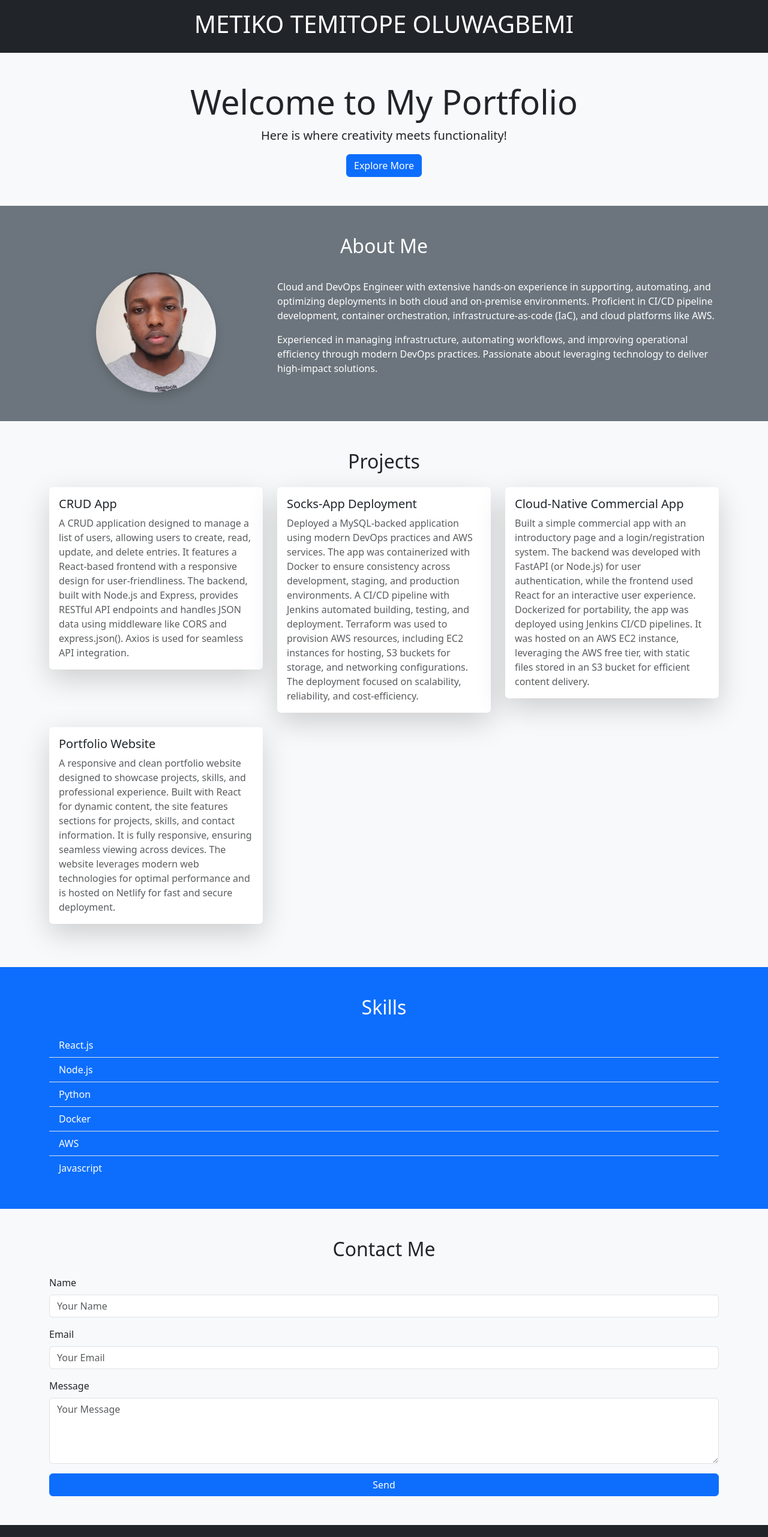
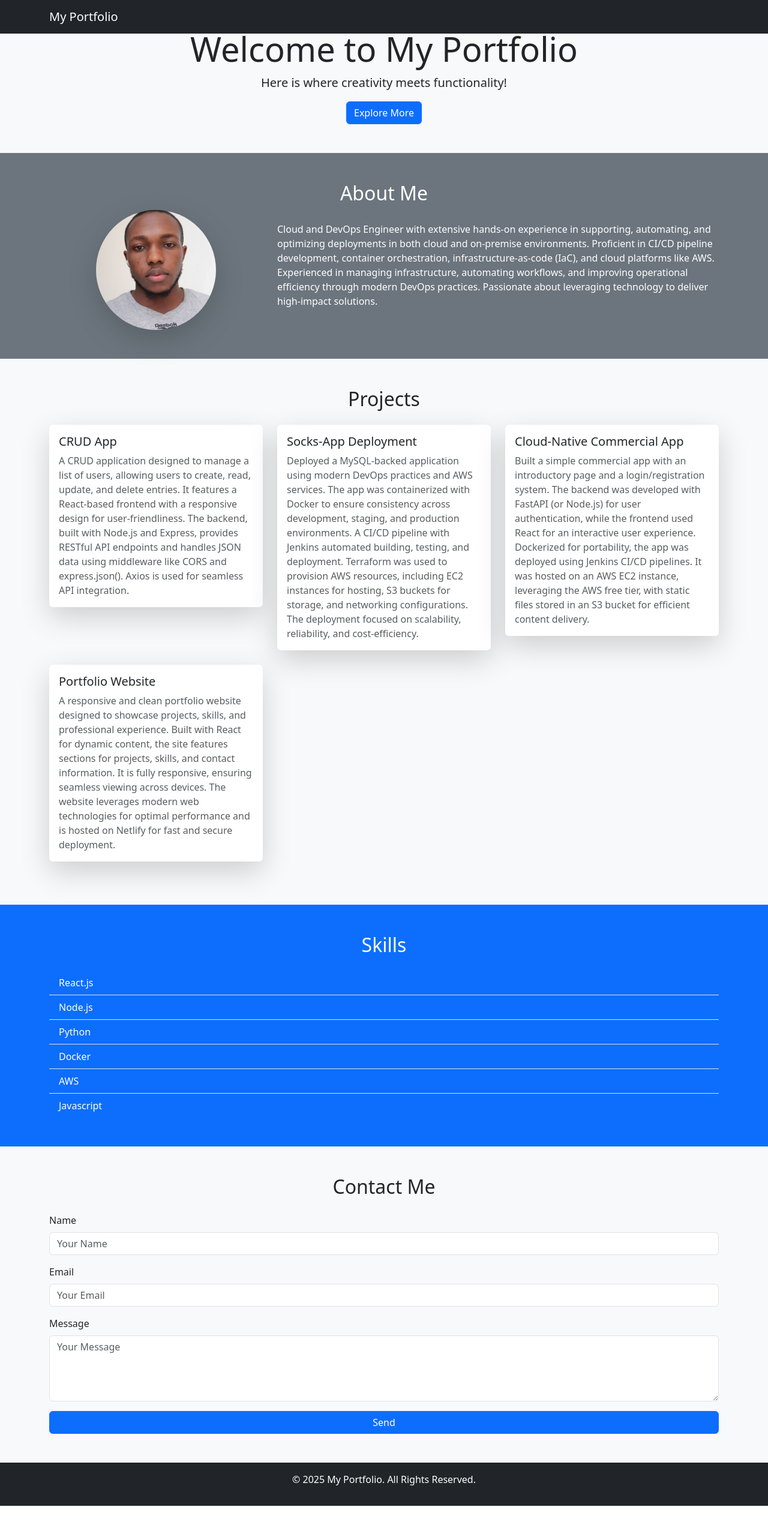
Before and after one commit to metiko/my-portfolio, a React (Create React App) app: page / in a window 1280 px wide. Shown: the top 2562 px of the page at 60% size. After the commit the page ends 2510 px from the top, so only its background shows below. Built offline with nearby package versions, Linux system fonts and the light colour scheme.

Commit message:
animated

```diff
--- a/package.json
+++ b/package.json
@@ -8,10 +8,11 @@
     "cors": "^2.8.5",
     "cra-template": "1.2.0",
     "express": "^4.21.2",
+    "framer-motion": "^12.0.6",
     "nodemailer": "^6.10.0",
     "react": "^18.3.1",
     "react-dom": "^18.3.1",
-    "react-scripts": "5.0.1",
+    "react-scripts": "^5.0.1",
     "web-vitals": "^4.2.4"
   },
   "scripts": {
--- a/src/components/about.js
+++ b/src/components/about.js
@@ -1,37 +1,46 @@
 import React from 'react';
-import myPicture from '../assets/metiko.jpeg'; //
+import { motion } from 'framer-motion';
+import myPicture from '../assets/metiko.jpeg'; // Add your image
 
 function About() {
   return (
-    <section className="bg-secondary text-white py-5">
+    <motion.section
+      className="bg-secondary text-white py-5"
+      initial={{ opacity: 0, y: 50 }}
+      animate={{ opacity: 1, y: 0 }}
+      transition={{ duration: 1 }}
+    >
       <div className="container">
-        <h2 className="text-center mb-4">About Me</h2>
+        <h2 className="text-center">About Me</h2>
         <div className="row align-items-center">
-          {/* Profile Image Section */}
-          <div className="col-md-4 text-center">
+          <motion.div
+            className="col-md-4 text-center"
+            initial={{ scale: 0.5 }}
+            animate={{ scale: 1 }}
+            transition={{ duration: 1.2 }}
+          >
             <img
               src={myPicture}
               alt="My Profile"
-              className="img-fluid rounded-circle shadow"
+              className="img-fluid rounded-circle shadow-lg"
               style={{ width: '200px', height: '200px', objectFit: 'cover' }}
             />
-          </div>
+          </motion.div>
+          <motion.div
+            className="col-md-8"
+            initial={{ x: 50, opacity: 0 }}
+            animate={{ x: 0, opacity: 1 }}
+            transition={{ duration: 1 }}
+          >
+            <p>
+            Cloud and DevOps Engineer with extensive hands-on experience in supporting, automating, and optimizing deployments in both cloud and on-premise environments. Proficient in CI/CD pipeline development, container orchestration, infrastructure-as-code (IaC), and cloud platforms like AWS.
 
-          {/* Description Section */}
-          <div className="col-md-8">
-            <p>
-              Cloud and DevOps Engineer with extensive hands-on experience in supporting, automating, and optimizing
-              deployments in both cloud and on-premise environments. Proficient in CI/CD pipeline development,
-              container orchestration, infrastructure-as-code (IaC), and cloud platforms like AWS.
+Experienced in managing infrastructure, automating workflows, and improving operational efficiency through modern DevOps practices. Passionate about leveraging technology to deliver high-impact solutions.
             </p>
-            <p>
-              Experienced in managing infrastructure, automating workflows, and improving operational efficiency
-              through modern DevOps practices. Passionate about leveraging technology to deliver high-impact solutions.
-            </p>
-          </div>
+          </motion.div>
         </div>
       </div>
-    </section>
+    </motion.section>
   );
 }
 
--- a/src/components/contacts.js
+++ b/src/components/contacts.js
@@ -1,27 +1,59 @@
-import React from 'react';
+import React, { useState } from 'react';
+import { motion } from 'framer-motion';
 
 function Contact() {
+  const [formData, setFormData] = useState({ name: '', email: '', message: '' });
+
+  const handleChange = (e) => {
+    const { name, value } = e.target;
+    setFormData({ ...formData, [name]: value });
+  };
+
+  const handleSubmit = async (e) => {
+    e.preventDefault();
+    alert('Your message has been sent successfully!');
+    setFormData({ name: '', email: '', message: '' });
+  };
+
   return (
-    <section className="bg-light py-5">
+    <motion.section
+      className="bg-light py-5"
+      initial={{ opacity: 0, scale: 0.9 }}
+      animate={{ opacity: 1, scale: 1 }}
+      transition={{ duration: 1 }}
+    >
       <div className="container">
         <h2 className="text-center">Contact Me</h2>
-        <form className="mt-4">
+        <motion.form
+          className="mt-4"
+          initial={{ y: 50, opacity: 0 }}
+          animate={{ y: 0, opacity: 1 }}
+          transition={{ duration: 1 }}
+          onSubmit={handleSubmit}
+        >
           <div className="mb-3">
             <label htmlFor="name" className="form-label">Name</label>
-            <input type="text" className="form-control" id="name" placeholder="Your Name" />
+            <input type="text" className="form-control" id="name" name="name" placeholder="Your Name" value={formData.name} onChange={handleChange} required />
           </div>
           <div className="mb-3">
             <label htmlFor="email" className="form-label">Email</label>
-            <input type="email" className="form-control" id="email" placeholder="Your Email" />
+            <input type="email" className="form-control" id="email" name="email" placeholder="Your Email" value={formData.email} onChange={handleChange} required />
           </div>
           <div className="mb-3">
             <label htmlFor="message" className="form-label">Message</label>
-            <textarea className="form-control" id="message" rows="4" placeholder="Your Message"></textarea>
+            <textarea className="form-control" id="message" name="message" rows="4" placeholder="Your Message" value={formData.message} onChange={handleChange} required></textarea>
           </div>
-          <button type="submit" className="btn btn-primary w-100">Send</button>
-        </form>
+          <motion.button
+            type="submit"
+            className="btn btn-primary w-100"
+            whileHover={{ scale: 1.05 }}
+            whileTap={{ scale: 0.95 }}
+          >
+            Send
+          </motion.button>
+        </motion.form>
       </div>
-    </section>
+    </motion.section>
   );
 }
 
--- a/src/components/header.js
+++ b/src/components/header.js
@@ -1,12 +1,34 @@
-import React from 'react';
+import React, { useState, useEffect } from 'react';
+import { motion } from 'framer-motion';
 
 function Header() {
+  const [visible, setVisible] = useState(true);
+  let lastScrollY = window.scrollY;
+
+  useEffect(() => {
+    const handleScroll = () => {
+      if (window.scrollY > lastScrollY) {
+        setVisible(false);
+      } else {
+        setVisible(true);
+      }
+      lastScrollY = window.scrollY;
+    };
+
+    window.addEventListener('scroll', handleScroll);
+    return () => window.removeEventListener('scroll', handleScroll);
+  }, []);
+
   return (
-    <header className="bg-dark text-white py-3">
+    <motion.nav
+      className="navbar navbar-expand-lg navbar-dark bg-dark fixed-top"
+      animate={{ y: visible ? 0 : -100 }}
+      transition={{ duration: 0.5 }}
+    >
       <div className="container">
-        <h1 className="text-center">METIKO TEMITOPE OLUWAGBEMI</h1>
+        <a className="navbar-brand" href="#">My Portfolio</a>
       </div>
-    </header>
+    </motion.nav>
   );
 }
 
--- a/src/index.css
+++ b/src/index.css
@@ -1,32 +1,17 @@
-/* index.css */
 body {
-  background-image: linear-gradient(rgba(0, 0, 0, 0.5), rgba(0, 0, 0, 0.5)), url('./assets/portf.jpg');
-  background-size: cover;
-  background-repeat: no-repeat;
+  background: linear-gradient(135deg, #1e3c72 0%, #2a5298 100%);
   background-attachment: fixed;
-  background-position: center;
-  margin: 0;
-  padding: 0;
-  color: white; /* Ensures text color is readable */
+  color: white;
+  font-family: 'Poppins', sans-serif;@keyframes gradientAnimation {
+    0% { background-position: 0% 50%; }
+    50% { background-position: 100% 50%; }
+    100% { background-position: 0% 50%; }
+  }
+
+  body {
+    background: linear-gradient(-45deg, #ff7eb3, #ff758c, #ff7eb3, #ff758c);
+    background-size: 400% 400%;
+    animation: gradientAnimation 15s infinite ease-in-out;
+  }
+
 }
-
-body {
-  font-family: Arial, sans-serif;
-  margin: 0;
-  padding: 0;
-}
-nav ul {
-  display: flex;
-  list-style: none;
-}
-nav ul li {
-  margin: 0 10px;
-}
-section {
-  padding: 20px;
-}
-footer {
-  text-align: center;
-  padding: 10px;
-  background: #f4f4f4;
-}
```
Also changed, not shown: 1 other file (tests, documents, lock files or other folders).
